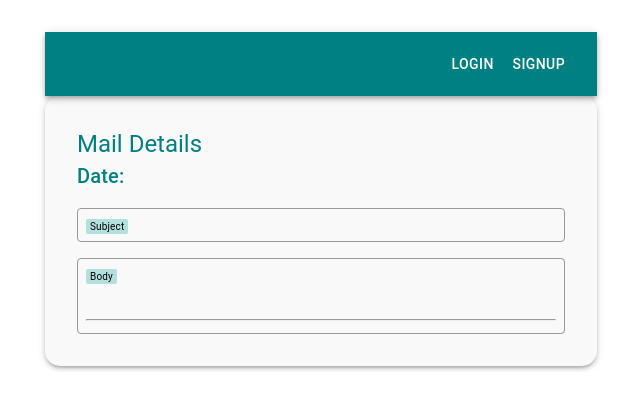
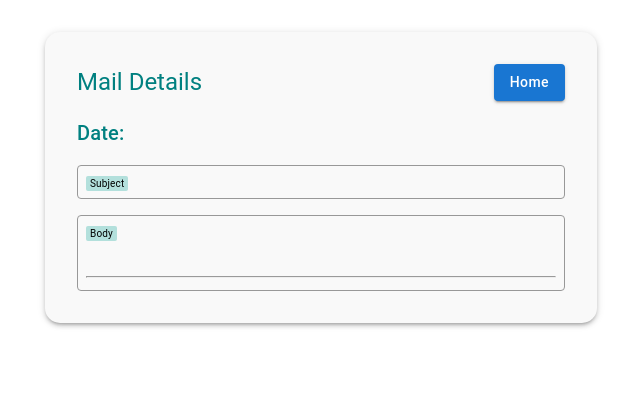
Before and after one commit to pragya0129/bulk-mail, a React (Create React App) app in the folder massmailer/: page /viewdetails in a window 1280 px wide. Shown: the top 410 px of the page, without its empty margins (319-959 px from the left). Built offline with nearby package versions, Linux system fonts and the light colour scheme.

Commit message:
ui changes

```diff
--- a/massmailer/src/pages/ViewDetails.jsx
+++ b/massmailer/src/pages/ViewDetails.jsx
@@ -9,6 +9,7 @@ import {
   colors,
 } from "@mui/material";
 import NavigationBar from "../components/NavigationBar";
+import { useNavigate } from "react-router-dom";
 
 const ViewDetails = () => {
   const { state } = useLocation();
@@ -16,9 +17,14 @@ const ViewDetails = () => {
     state || {};
   console.log(state);
 
+  const navigate = useNavigate();
+
+  const handleHomeClick = () => {
+    navigate("/dashboard"); // Replace with your actual dashboard route
+  };
+
   return (
     <Container maxWidth="sm" style={{ marginTop: "2rem" }}>
-      <NavigationBar />
       <Paper
         elevation={3}
         style={{
@@ -27,10 +33,20 @@ const ViewDetails = () => {
           backgroundColor: "#f9f9f9",
         }}
       >
-        <Typography variant="h5" sx={{ color: "teal" }}>
-          Mail Details
-        </Typography>
-        <Typography variant="h6" sx={{ color: "teal" }}>
+        <Box display="flex" alignItems="center" justifyContent="space-between">
+          <Typography variant="h5" sx={{ color: "teal" }}>
+            Mail Details
+          </Typography>
+          <Button
+            variant="contained"
+            color="primary"
+            onClick={handleHomeClick}
+            style={{ textTransform: "none" }}
+          >
+            Home
+          </Button>
+        </Box>
+        <Typography variant="h6" sx={{ color: "teal", marginTop: "1rem" }}>
           Date: {sentAt}
         </Typography>
 
@@ -81,7 +97,7 @@ const ViewDetails = () => {
             </span>
             <br></br>
             {logo ? (
-              <img src="https://placehold.co/100?text=Your+Logo" alt="Logo" />
+              <img src="https://placehold.co/80?text=Your+Logo" alt="Logo" />
             ) : (
               <></>
             )}
```
